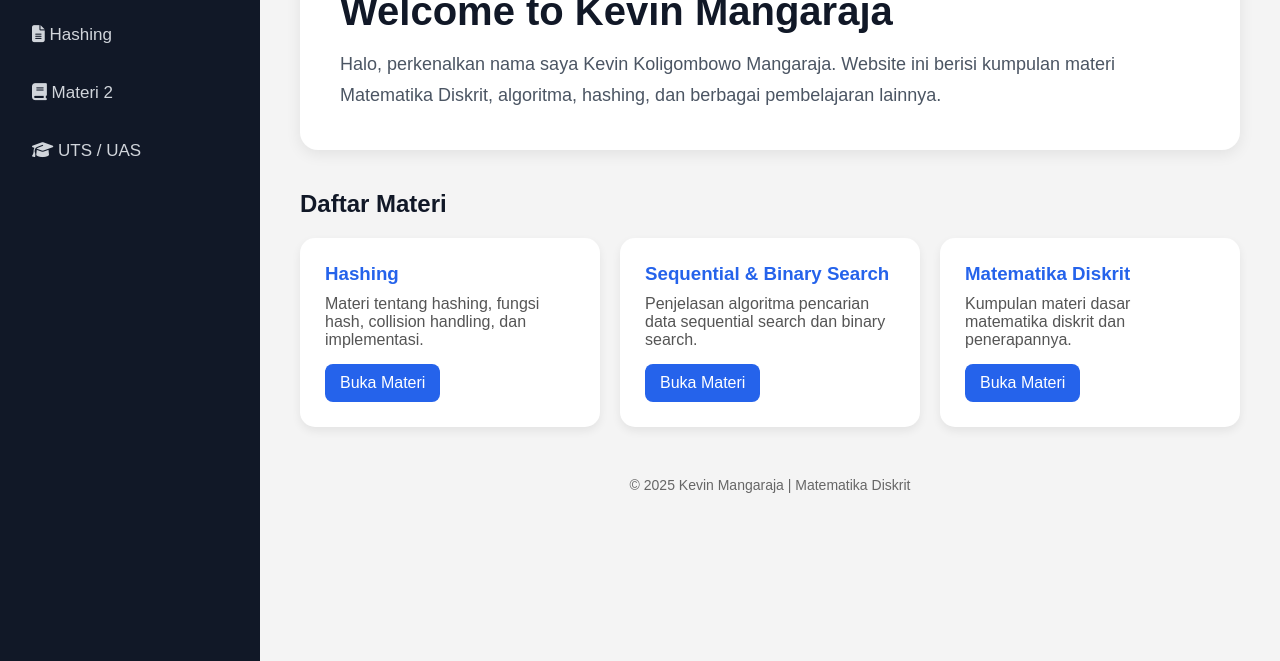
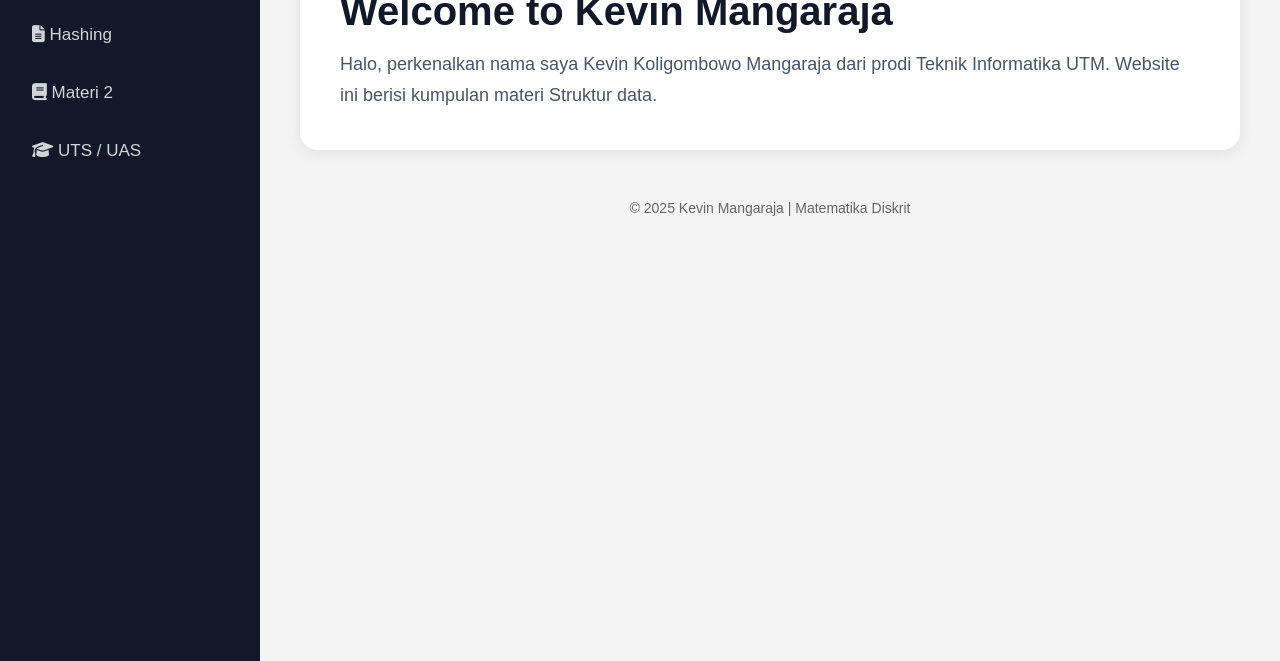
Before and after one commit to KevinMangaraja/Struktur_data, a plain HTML site: page index.html in a window 1280 px wide. Shown: the part 139-800 px from the top of the page. Drawn offline with Linux system fonts and the light colour scheme.

Commit message:
Update index.html

```diff
--- a/index.html
+++ b/index.html
@@ -224,47 +224,12 @@
       <h1>Welcome to Kevin Mangaraja</h1>
 
       <p>
-        Halo, perkenalkan nama saya Kevin Koligombowo Mangaraja.
-        Website ini berisi kumpulan materi Matematika Diskrit,
-        algoritma, hashing, dan berbagai pembelajaran lainnya.
+        Halo, perkenalkan nama saya Kevin Koligombowo Mangaraja dari prodi Teknik Informatika UTM.
+        Website ini berisi kumpulan materi Struktur data.
       </p>
     </div>
 
     <!-- MATERI -->
-    <div class="materi">
-      <h2>Daftar Materi</h2>
-
-      <div class="card-container">
-
-        <div class="card">
-          <h3>Hashing</h3>
-          <p>
-            Materi tentang hashing, fungsi hash,
-            collision handling, dan implementasi.
-          </p>
-          <a href="Hashing.html">Buka Materi</a>
-        </div>
-
-        <div class="card">
-          <h3>Sequential & Binary Search</h3>
-          <p>
-            Penjelasan algoritma pencarian data
-            sequential search dan binary search.
-          </p>
-          <a href="Algoritma.html">Buka Materi</a>
-        </div>
-
-        <div class="card">
-          <h3>Matematika Diskrit</h3>
-          <p>
-            Kumpulan materi dasar matematika diskrit
-            dan penerapannya.
-          </p>
-          <a href="materi2.html">Buka Materi</a>
-        </div>
-
-      </div>
-    </div>
 
     <footer>
       © 2025 Kevin Mangaraja | Matematika Diskrit
```
